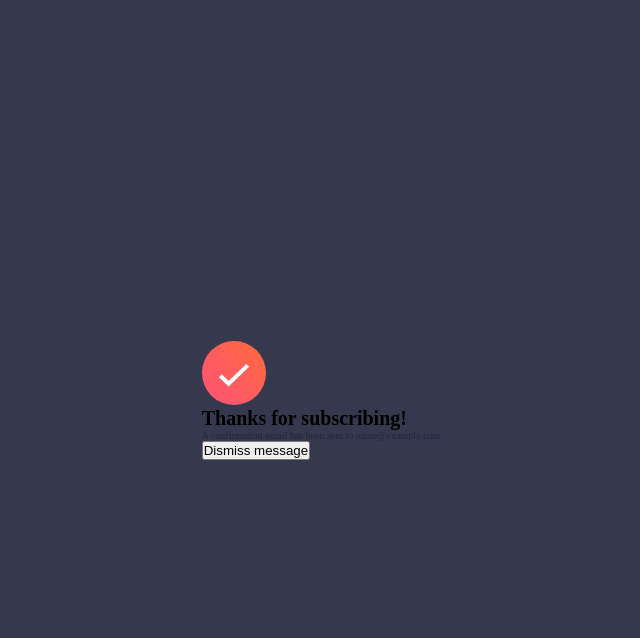
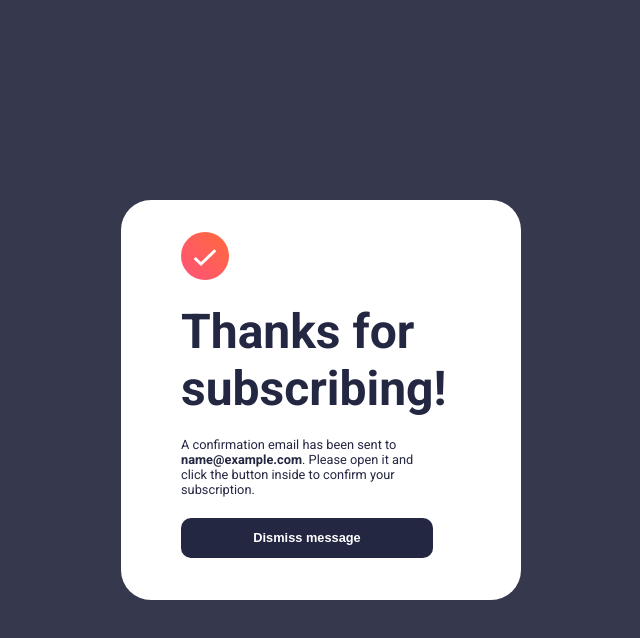
Before and after one commit to marcosavieira/spaFormulario, a React (Vite) app in the folder spa-formulario/: page / in a window 1280 px wide. Both pictures are taken after typing "name@example.com" into the empty fields and a click on the button "Subscribe to monthly newsletter". Shown: the top 638 px of the page, without its empty margins (319-959 px from the left). Built offline with nearby package versions, Linux system fonts and the light colour scheme.

Commit message:
feat: componente subscribing

```diff
--- a/spa-formulario/src/components/SubSuccess/index.jsx
+++ b/spa-formulario/src/components/SubSuccess/index.jsx
@@ -1,4 +1,5 @@
 import imgSuccess from "../../assets/images/icon-success.svg";
+import "./style.css";
 
 export const SubSuccess = ({ email, setSubscribing, setUserEmail }) => {
     const handleDimiss = () => {
@@ -8,18 +9,24 @@ export const SubSuccess = ({ email, setSubscribing, setUserEmail }) => {
     return (
         <>
             <div className="card-subscribing">
-                <div>
+                <section>
+                    <div className="container-img-success">
                         <img src={imgSuccess} alt="" />
                     </div>
-                <div>
+                    <div className="container-header-success">
                         <h1>Thanks for subscribing!</h1>
                     </div>
-                <div>
-                    <p>A confirmation email has been sent to {email}</p>
+                    <div className="container-msg">
+                        <p>
+                            A confirmation email has been sent to{" "}
+                            <strong>{email}</strong>. Please open it and click
+                            the button inside to confirm your subscription.
+                        </p>
                     </div>
-                <div>
+                    <div className="container-button">
                         <button onClick={handleDimiss}>Dismiss message</button>
                     </div>
+                </section>
             </div>
         </>
     );
--- a/spa-formulario/src/components/SubSuccess/style.css
+++ b/spa-formulario/src/components/SubSuccess/style.css
@@ -0,0 +1,58 @@
+.card-subscribing {
+    display: flex;
+    flex-direction: column;
+    background: hsl(0, 0%, 100%);
+    width: 30%;
+    height: 50%;
+    border-radius: 30px;
+    align-items: center;
+    min-width: 25rem;
+}
+
+section {
+    width: 70%;
+    height: 90%;
+    margin: 2rem;
+    display: flex;
+    flex-direction: column;
+    justify-content: space-between;
+    font-family: Roboto, sans-serif;
+}
+
+.container-img-success img {
+    width: 3rem;
+}
+
+.container-header-success h1 {
+    color: hsl(234, 29%, 20%);
+    font-size: 3rem;
+    font-weight: 700;
+}
+
+.container-msg {
+    display: flex;
+    width: 90%;
+}
+
+.container-msg p {
+    color: hsl(234, 29%, 20%);
+    font-size: 0.8rem;
+    font-weight: 400;
+}
+
+.container-button {
+    width: 100%;
+    height: 15%;
+}
+
+.container-button button {
+    width: 90%;
+    height: 80%;
+    background: hsl(234, 29%, 20%);
+    border: none;
+    border-radius: 10px;
+    color: hsl(0, 0%, 100%);
+    font-size: 0.8rem;
+    font-weight: 700;
+    cursor: pointer;
+}
```
Lines whose indentation alone changed are shown as unchanged.
